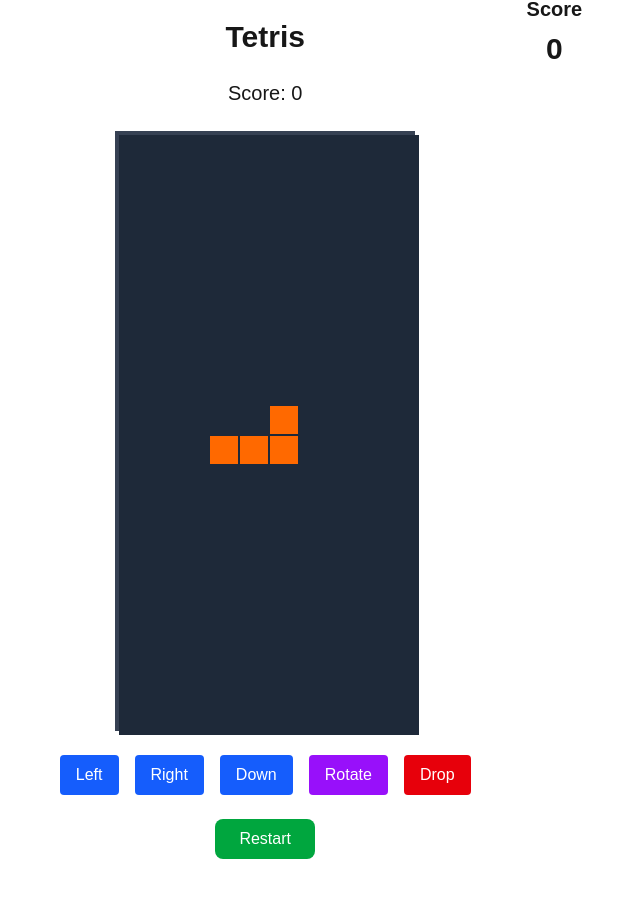
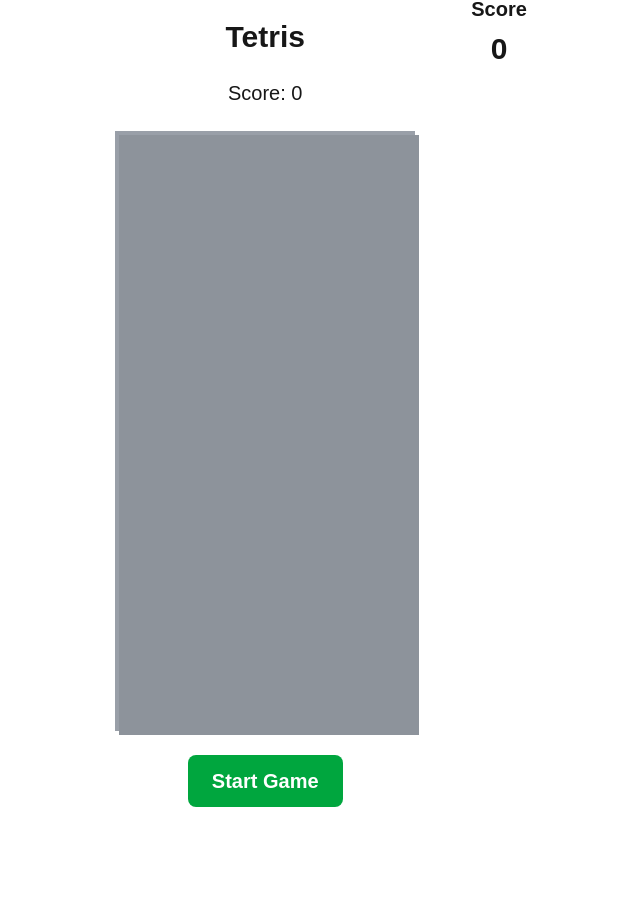
Before and after one commit to mcnuggets-lab/tetris-next, a Next.js app: page / in a window 1280 px wide. Shown: the part 173-1070 px from the top of the page, without its empty margins (331-971 px from the left). Built offline with nearby package versions, Linux system fonts and the light colour scheme.

Commit message:
Really looks working now

```diff
--- a/src/components/TetrisBoard.tsx
+++ b/src/components/TetrisBoard.tsx
@@ -91,7 +91,8 @@
   const [currentPosition, setCurrentPosition] = useState<Position>({ x: 0, y: 0 });
   const [gameOver, setGameOver] = useState<boolean>(false);
   const [score, setScore] = useState<number>(0);
-  const [isPaused, setIsPaused] = useState<boolean>(false);
+  const [isPaused, setIsPaused] = useState<boolean>(true);
+  const [gameStarted, setGameStarted] = useState<boolean>(false);
 
   // Memoize the grid to prevent unnecessary re-renders
   const memoizedGrid = useMemo(() => grid, [grid]);
@@ -105,6 +106,7 @@
 
   // Initialize the game
   const startGame = useCallback((): void => {
+    setIsPaused(false); // Ensure game is not paused when starting
     setGameOver(false);
     setScore(0);
     setGrid(Array(BOARD_HEIGHT).fill(null).map(() => Array(BOARD_WIDTH).fill('empty')));
@@ -117,7 +119,7 @@
 
   // Lock the current tetromino in place
   const lockTetromino = useCallback((): void => {
-    if (!currentTetromino || gameOver || isPaused) return;
+    if (!currentTetromino || gameOver || isPaused || !gameStarted) return;
 
     // Create a new grid with the current piece locked in place
     const newGrid = grid.map(row => [...row]);
@@ -201,7 +203,7 @@
 
   // Move tetromino function
   const moveTetromino = useCallback((dx: number, dy: number, isHardDrop: boolean = false): boolean => {
-    if (!currentTetromino || gameOver || isPaused) return false;
+    if (!currentTetromino || gameOver || isPaused || !gameStarted) return false;
 
     const newX = currentPosition.x + dx;
     const newY = currentPosition.y + dy;
@@ -229,7 +231,7 @@
 
   // Rotate tetromino function
   const rotateTetromino = useCallback((): void => {
-    if (!currentTetromino || gameOver || isPaused) return;
+    if (!currentTetromino || gameOver || isPaused || !gameStarted) return;
 
     const { shape } = currentTetromino;
     const newShape = shape[0].map((_, colIndex) =>
@@ -277,7 +279,7 @@
 
   // Game loop
   useEffect(() => {
-    if (gameOver || isPaused) return;
+    if (gameOver || isPaused || !gameStarted) return;
 
     const moveDown = () => {
       if (!currentTetromino) return;
@@ -290,7 +292,16 @@
 
   // Handle keyboard input
   const handleKeyDown = useCallback((e: KeyboardEvent) => {
-    if (gameOver || isPaused) return;
+    // Allow pausing/resuming even when game is over
+    if (e.key.toLowerCase() === 'p') {
+      if (gameStarted) {
+        setIsPaused(prev => !prev);
+      }
+      return;
+    }
+
+    // Block other inputs if game is not active
+    if (gameOver || isPaused || !gameStarted) return;
 
     switch (e.key) {
       case 'ArrowLeft':
@@ -305,14 +316,7 @@
       case 'ArrowUp':
         rotateTetromino();
         break;
-      case ' ':
-        // Hard drop
-        while (moveTetromino(0, 1, true)) {}
-        break;
-      case 'p':
-      case 'P':
-        setIsPaused(prev => !prev);
-        break;
+      // Removed hard drop functionality
       default:
         break;
     }
@@ -324,10 +328,12 @@
     return () => window.removeEventListener('keydown', handleKeyDown);
   }, [handleKeyDown]);
 
-  // Start game on mount
+  // Start game when gameStarted changes to true
   useEffect(() => {
+    if (gameStarted) {
       startGame();
-  }, []);
+    }
+  }, [gameStarted, startGame]); // Added startGame to dependency array
 
   return (
     <div className="flex flex-col items-center gap-6 p-6">
@@ -339,6 +345,8 @@
         style={{
           width: `${BOARD_WIDTH * 30}px`,
           height: `${BOARD_HEIGHT * 30}px`,
+          opacity: gameStarted ? 1 : 0.5,
+          transition: 'opacity 0.3s',
         }}
       >
         {/* Render grid cells */}
@@ -384,57 +392,40 @@
           )}
       </div>
 
-      {/* Game controls */}
-      <div className="flex gap-4">
-        <button
-          onClick={() => moveTetromino(-1, 0)}
-          className="px-4 py-2 bg-blue-600 text-white rounded hover:bg-blue-700"
-        >
-          Left
-        </button>
-        <button
-          onClick={() => moveTetromino(1, 0)}
-          className="px-4 py-2 bg-blue-600 text-white rounded hover:bg-blue-700"
-        >
-          Right
-        </button>
-        <button
-          onClick={() => moveTetromino(0, 1)}
-          className="px-4 py-2 bg-blue-600 text-white rounded hover:bg-blue-700"
-        >
-          Down
-        </button>
-        <button
-          onClick={rotateTetromino}
-          className="px-4 py-2 bg-purple-600 text-white rounded hover:bg-purple-700"
-        >
-          Rotate
-        </button>
-        <button
-          onClick={() => {
-            while (moveTetromino(0, 1, true)) {}
-          }}
-          className="px-4 py-2 bg-red-600 text-white rounded hover:bg-red-700"
-        >
-          Drop
-        </button>
-      </div>
+
 
       {/* Game status */}
+      {!gameStarted ? (
+        <button
+          onClick={() => setGameStarted(true)}
+          className="px-6 py-3 bg-green-600 text-white text-xl font-bold rounded-lg hover:bg-green-700 transition-colors"
+        >
+          Start Game
+        </button>
+      ) : (
+        <>
           {gameOver && (
             <div className="text-2xl font-bold text-red-500">Game Over!</div>
           )}
-      {isPaused && (
+          {isPaused && !gameOver && (
             <div className="text-2xl font-bold text-yellow-500">Paused</div>
           )}
-
-      {/* Restart button */}
           <button
-        onClick={startGame}
+            onClick={() => {
+              if (gameOver) {
+                setGameStarted(false);
+                setTimeout(() => setGameStarted(true), 100);
+              } else {
+                // Toggle pause/play
+                setIsPaused(prev => !prev);
+              }
+            }}
             className="px-6 py-2 bg-green-600 text-white rounded-lg hover:bg-green-700"
           >
-        {gameOver ? 'Play Again' : 'Restart'}
+            {gameOver ? 'Play Again' : (isPaused ? 'Resume' : 'Pause')}
           </button>
+        </>
+      )}
     </div>
   );
 };
```
Lines whose indentation alone changed are shown as unchanged.
